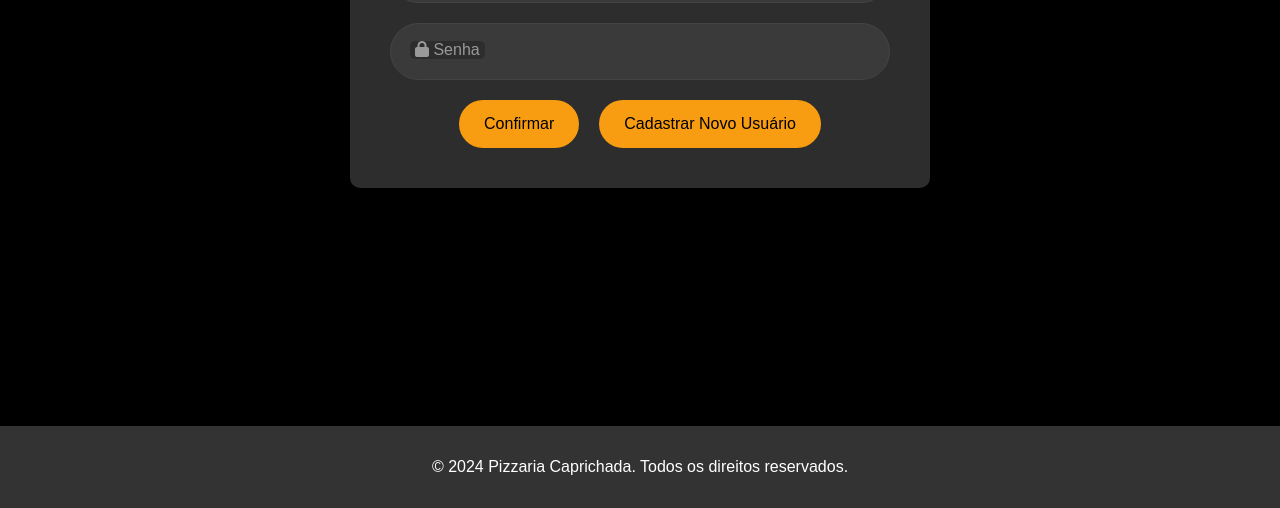
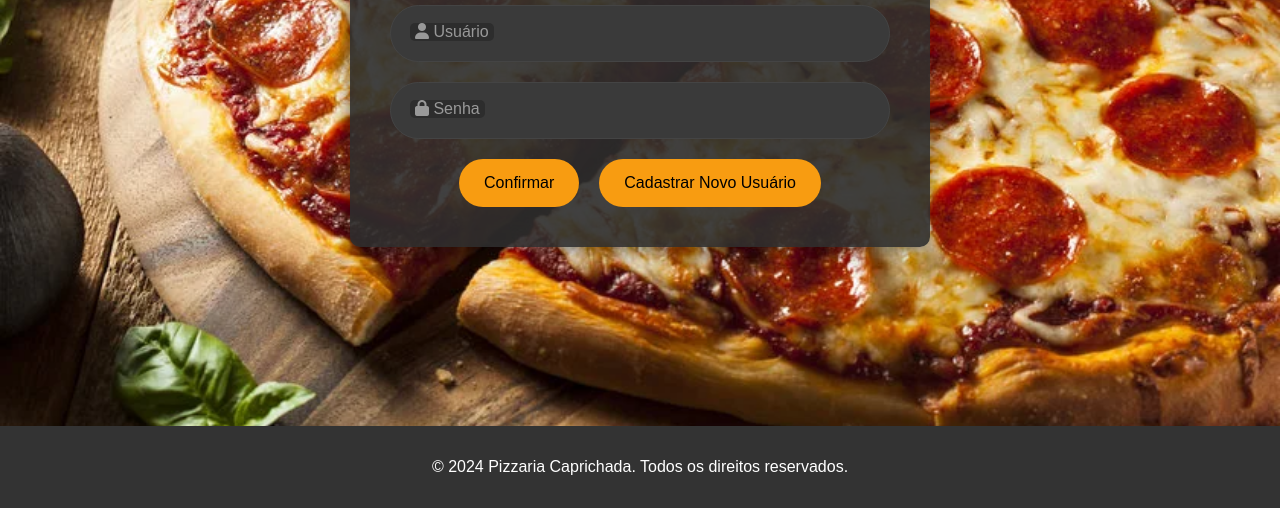
Before and after one commit to lucasbor1/html-css-prova, a plain HTML site: page login.html in a window 1280 px wide. Shown: the part 292-800 px from the top of the page. Drawn offline with Linux system fonts and the light colour scheme.

Commit message:
Tela Login

```diff
--- a/estilos.css
+++ b/estilos.css
@@ -87,6 +87,8 @@ text-align: center;
     width: 100%;
     height: 100%;
     object-fit: cover;
+    position: absolute;
+    z-index: -1;
 }
 
 .inicial-text {
@@ -347,3 +349,24 @@ footer {
 .tabela-compra td {
     background-color: #3a3a3a;
 }
+
+.login {
+    position: relative;
+    width: 100%;
+    height: 100vh;
+    overflow: hidden;
+    display: flex;
+    align-items: center;
+    justify-content: center;
+    flex: 1;
+}
+
+.login-container {
+    background-color: rgba(45, 45, 45, 0.9);
+    padding: 40px;
+    border-radius: 10px;
+    box-shadow: 0 4px 20px rgba(0, 0, 0, 0.5);
+    width: 100%;
+    max-width: 500px;
+    text-align: center;
+}
--- a/login.html
+++ b/login.html
@@ -16,8 +16,10 @@
             </nav>
         </div>
     </header>
-    <div class="container">
-        <div class="caixa-form">
+
+    <div class="login">
+        <img src="imagens/login.jpg" alt="Login" class="inicial-img">
+        <div class="login-container">
             <h1 class="titulo">Login</h1>
             <form>
                 <div class="input-padrao grande">
@@ -35,6 +37,8 @@
             </form>
         </div>
     </div>
+
+
     <footer>
         <p>&copy; 2024 Pizzaria Caprichada. Todos os direitos reservados.</p>
     </footer>
```
Also changed, not shown: imagens/login.jpg (added).
